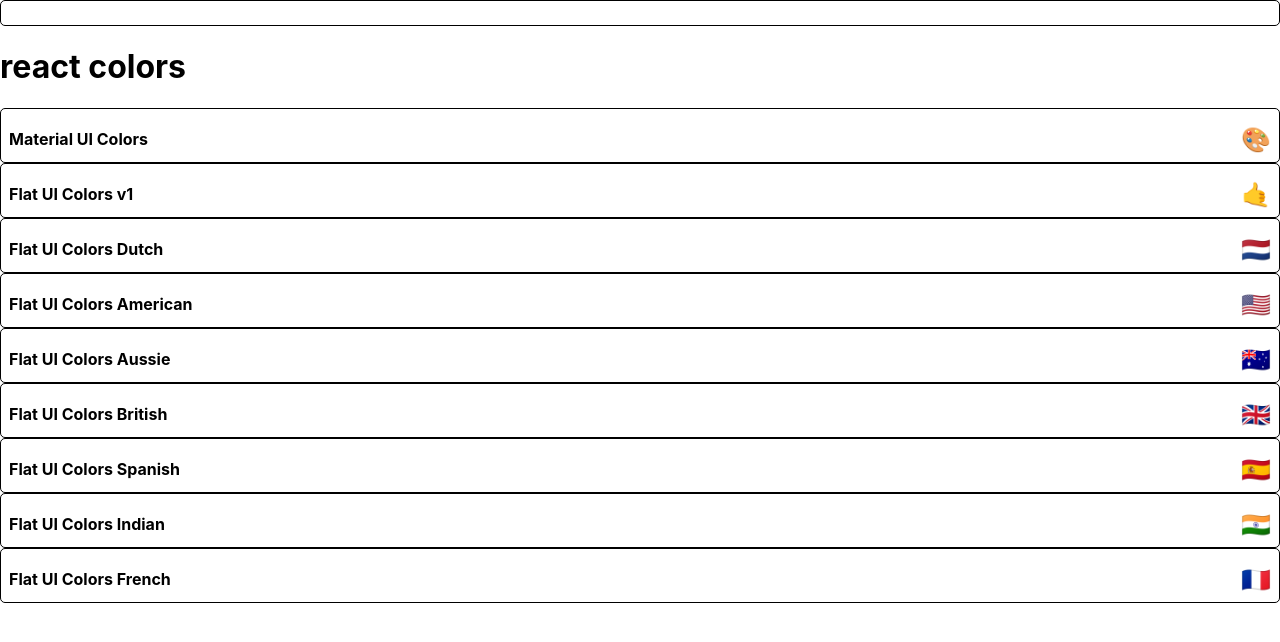
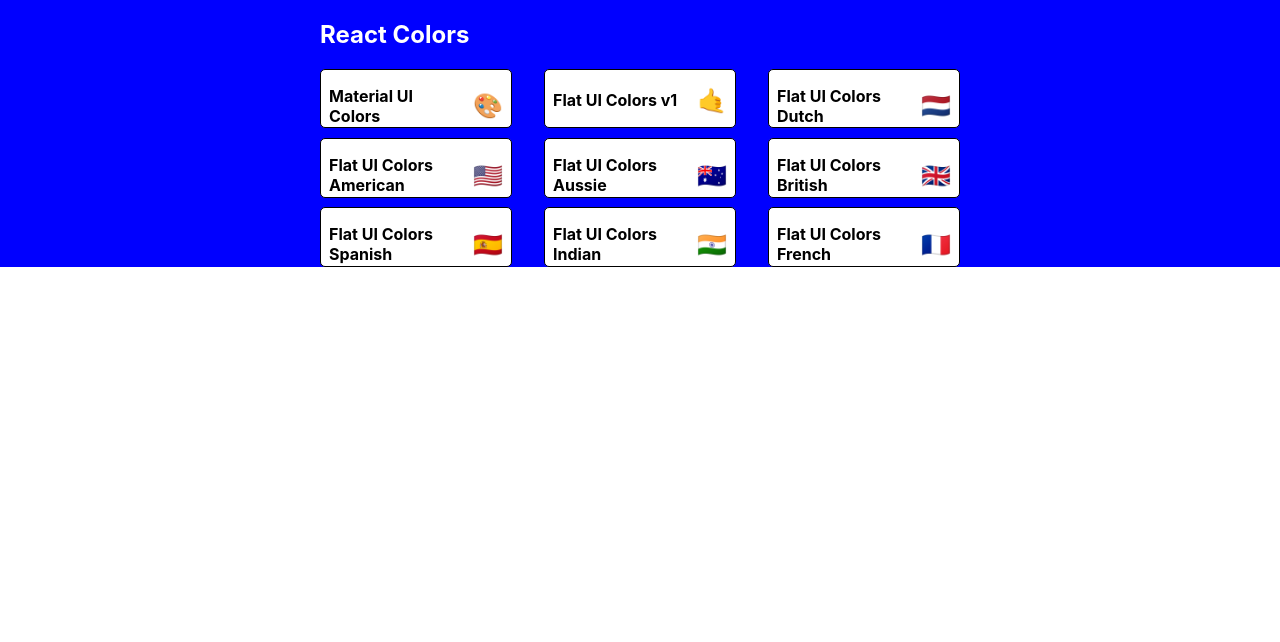
Before and after one commit to willworth/reactcolorapp, a React (Create React App) app: page / in a window 1280 px wide. Shown: the top 642 px of the page. Built offline with nearby package versions, Linux system fonts and the light colour scheme.

Commit message:
palette styles

```diff
--- a/src/PaletteList.js
+++ b/src/PaletteList.js
@@ -1,20 +1,57 @@
 import React, { Component } from "react";
 import { Link } from "react-router-dom";
+import { withStyles } from "@material-ui/styles";
+
 import MiniPalette from "./MiniPalette";
+
+const styles = {
+  root: {
+    backgroundColor: "blue",
+    height: "100%",
+    display: "flex",
+    alignItems: "flex-start",
+    justifyContent: "center"
+  },
+  container: {
+    width: "50%",
+    display: "flex",
+    alignItems: "flex-start",
+    flexDirection: "column",
+    flexWrap: "wrap"
+  },
+  nav: {
+    display: "flex",
+    width: "100%",
+    justifyContent: "space-between",
+    color: "white"
+  },
+  palettes: {
+    boxSizing: "border-box",
+    width: "100%",
+    display: "grid",
+    gridTemplateColumns: "repeat(3, 30%)",
+    gridGap: "5%"
+  }
+};
 
 class PaletteList extends Component {
   render() {
-    const { palettes } = this.props;
+    const { palettes, classes } = this.props;
     return (
-      <div>
-        <MiniPalette />
-        <h1>react colors</h1>
-        {palettes.map(palette => (
-          <MiniPalette {...palette} />
-        ))}
+      <div className={classes.root}>
+        <div className={classes.container}>
+          <nav className={classes.nav}>
+            <h1>React Colors</h1>
+          </nav>
+          <div className={classes.palettes}>
+            {palettes.map(palette => (
+              <MiniPalette {...palette} />
+            ))}
+          </div>
+        </div>
       </div>
     );
   }
 }
 
-export default PaletteList;
+export default withStyles(styles)(PaletteList);
```
